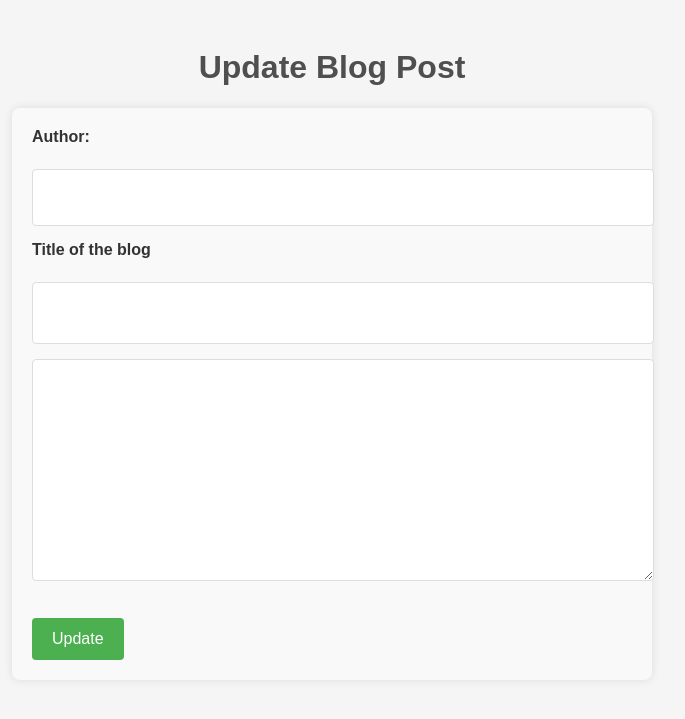
After one commit to Moktur/Masterblog, a Flask app: template templates/update.html in a window 1280 px wide. The commit adds this page. Shown: the top 719 px of the page, without its empty margins (308-993 px from the left). Run offline with Flask 3, Linux system fonts and the light colour scheme; the template is opened without the code that fills it, so the values that code supplies are empty.

Commit message:
added update.html, button doesn't work, bad request, updated website logic

```diff
--- a/app.py
+++ b/app.py
@@ -26,13 +26,15 @@ def update(post_id):
     if post_to_update is None:
         return "Post not found", 404
     if request.method == 'POST':
-        post_to_update['title'] = request.form['blogtitle']
         post_to_update['author'] = request.form['author']
+        post_to_update['title'] = request.form['title']
+
         post_to_update['content'] = request.form['content']
+        data_processer.delete_post_by_id(post_id)
         data_processer.save_json(post_to_update)
         return redirect(url_for('index'))
     else:
-        return render_template('update.html',post=post)
+        return render_template('update.html',post=post_to_update)
 
 
 @app.route('/delete/<post_id>', methods= ['POST'])
@@ -49,7 +51,7 @@ def delete_post(post_id):
 @app.route('/add', methods=['GET','POST'])
 def add():
     if request.method == 'POST':
-        title = request.form['blogtitle']
+        title = request.form['title']
         author = request.form['author']
         content = request.form['content']
         id = highest_blog_id()
--- a/blogdata.json
+++ b/blogdata.json
@@ -10,5 +10,11 @@
         "author": "pikachu",
         "title": "pika pika",
         "content": "Pika-Pika! Chu, Pikachu! Pika-Pika-CHUUU! Chu-Pi, Pika! Pikachu-chu! Pikaaa\u2026 Pika-Pika! Chu-chu!"
+    },
+    {
+        "id": 4,
+        "author": "Bisasam",
+        "title": "Bisa!",
+        "content": "Bisa-Sam, Bisasam! Saaam, Bisa-Bisa! Sam-Sam! Bisa\u2026 Saaaaam!"
     }
 ]
--- a/templates/add.html
+++ b/templates/add.html
@@ -12,8 +12,8 @@
         <label for="author">Author</label> <br>
         <input type="text" id="author" name="author" required><br><br>
 
-        <label for="blogtitle">Title of the blog</label> <br>
-        <input type="text" id="blogtitle" name="blogtitle" required><br><br>
+        <label for="title">Title of the blog</label> <br>
+        <input type="text" id="title" name="title" required><br><br>
 
         <label for="content">what do you want to write about?</label> <br>
         <textarea id="content" name="content" required></textarea> <br><br>
--- /dev/null
+++ b/templates/update.html
@@ -0,0 +1,25 @@
+<!DOCTYPE html>
+<html lang="en">
+
+<head>
+    <meta charset="UTF-8">
+    <meta name="viewport" content="width=device-width, initial-scale=1.0">
+    <title>Update Blog Post</title>
+    <link rel="stylesheet" href="{{ url_for('static', filename='style.css')}}">
+</head>
+
+<body>
+    <h1>Update Blog Post</h1>
+
+    <form action="{{ url_for('update', post_id=post['id']) }}" method="POST">
+        <label for="author">Author:</label><br>
+        <input type="text" id="author" name="author" value="{{ post['author'] }}"><br>
+
+        <label for="title">Title of the blog</label><br>
+        <input type="text" id="title" name="title" value="{{ post['title'] }}">
+        <textarea id="content" name="content">{{post['content'] }}</textarea><br><br>
+        <input type="submit" value="Update">
+    </form>
+</body>
+
+</html>
```
Also changed, not shown: data_processer.py (+12 -2 lines). Lines whose indentation alone changed are shown as unchanged.
